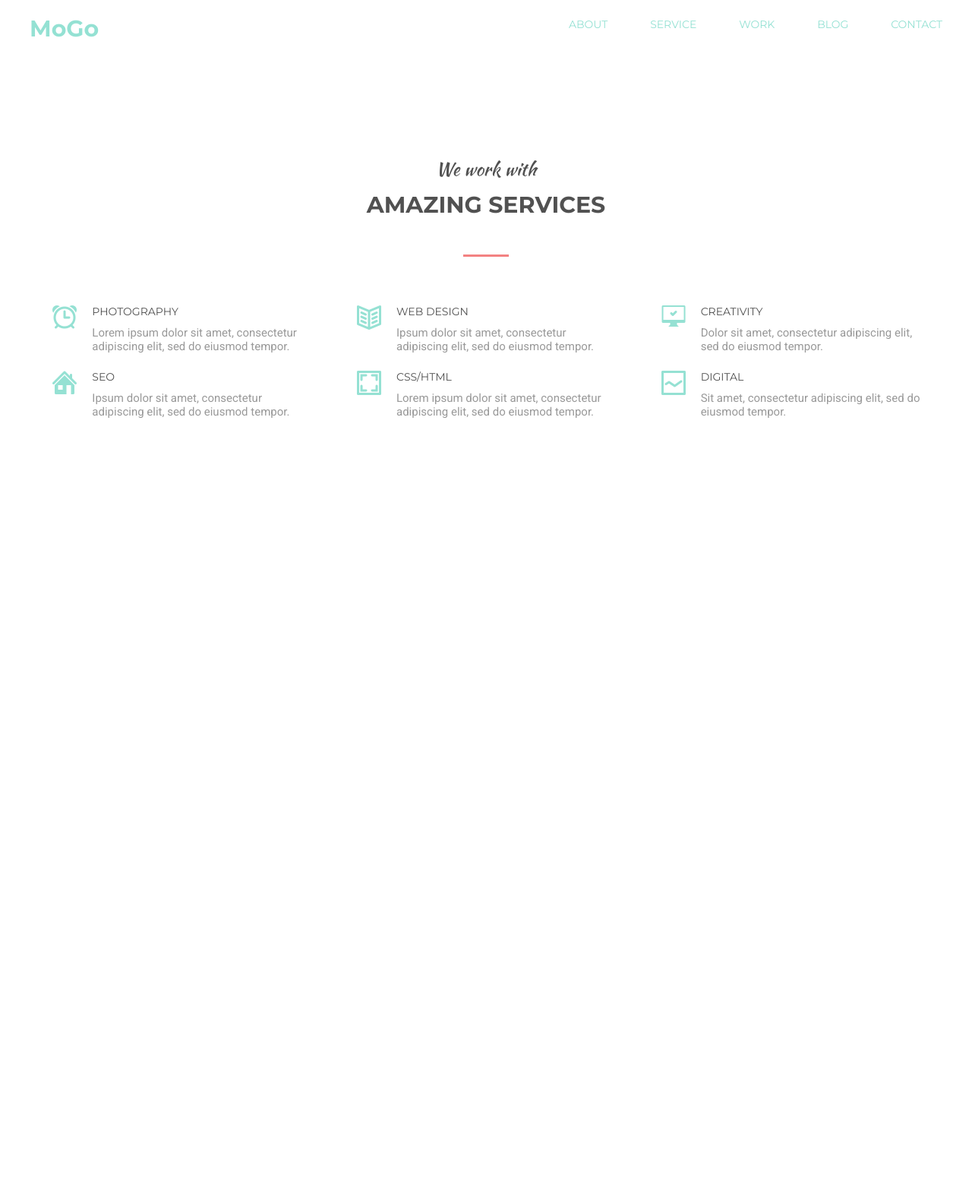
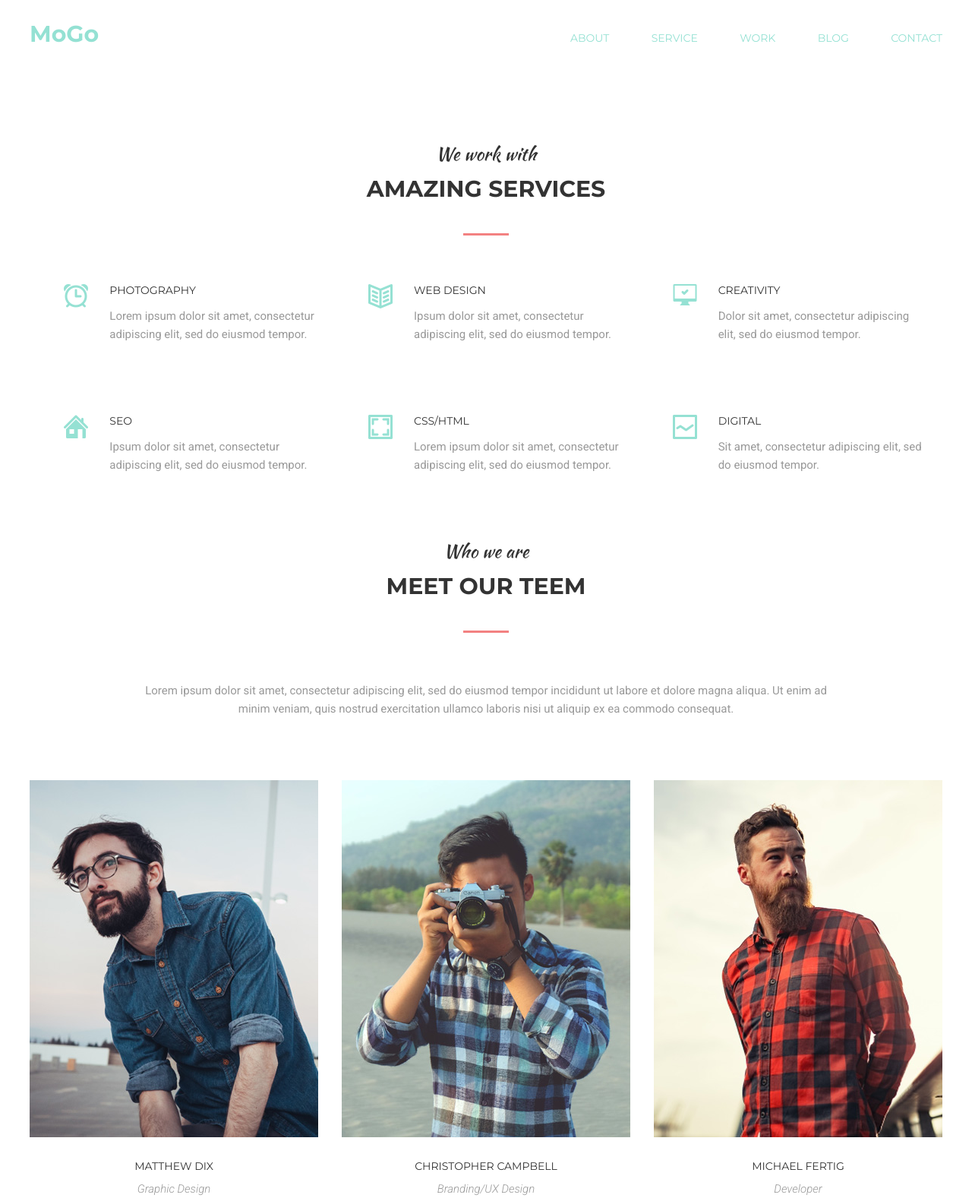
Before and after one commit to VladyslavGit/goit-fe-course, a plain HTML site: page module-6/index.html in a window 1280 px wide. Shown: the whole page at 76% size. Before the commit the page ends 800 px from the top, so only its background shows below. Drawn offline with Linux system fonts and the light colour scheme.

Commit message:
added team section

```diff
--- a/module-6/css/style.css
+++ b/module-6/css/style.css
@@ -34,60 +34,49 @@ img {
 
 .header-nav {
     display: flex;
-    align-items: center;
     justify-content: space-between;
-    min-height: 50px;
+    align-items: baseline;
+    padding-top: 28px;
 }
 
-.header-logo-link {
+.nav-box {
+    display: flex;
+}
+
+.logo {
     text-decoration: none;
     font-size: 30px;
     display: block;
     font-weight: 700;
-    text-transform: capitalize;
     color: rgb(148, 225, 211);
 }
 
 .header-list {
     display: flex;
     justify-content: space-between;
-    width: 492px;
+    width: 490px;
     margin: 0;
     padding: 0;
 }
 
 .header-list-link {
+    font-family: "Montserrat", "Arial", sans-serif;
     text-transform: uppercase;
-    font-weight: 400;
     text-decoration: none;
     font-size: 14px;
     color: rgb(148, 225, 211);
-    text-align: center;
-}
-
-.header-list-link:after {
-    content: '';
-    width: 100%;
-    height: 3px;
-    display: block;
-    margin: 0 auto;
-    margin-top: 10px;
-    background-color: rgb(243, 129, 129);
-    visibility: hidden;
 }
 
 .header-list-link:hover,
-.header-list-link:active {
+.header-list-link:focus {
     color: rgb(243, 129, 129);
-}
-
-.header-list-link:hover:after {
-    visibility: visible;
+    padding-bottom: 10px;
+    border-bottom: 3px solid rgb(243, 129, 129);
 }
 
 .service {
     padding-top: 126px;
-    color: #515151;
+    color: rgb(51, 51, 51);
 }
 
 .service-title {
@@ -96,11 +85,11 @@ img {
     font-weight: 700;
     text-transform: uppercase;
     text-align: center;
-    line-height: 1.7;
+    margin-bottom: 64px;
 }
 
 .service-title::after {
-    content: "";
+    content: '';
     display: block;
     height: 3px;
     width: 60px;
@@ -116,6 +105,7 @@ img {
     text-align: center;
     font-weight: 400;
     text-transform: lowercase;
+    margin-bottom: 16px;
 }
 
 .service-title-span::first-letter {
@@ -123,17 +113,16 @@ img {
 }
 
 .service-list {
-    padding-top: 64px;
     display: flex;
     justify-content: space-around;
-    align-content: space-between;
-    min-height: 150px;
     flex-wrap: wrap;
 }
 
 .service-list-item {
-    width: 352px;
-    position: relative;
+    width: 354px;
+    padding-left: 82px;
+    background-repeat: no-repeat;
+    background-position-x: 22px;
 }
 
 .service-list-item::before {
@@ -147,50 +136,180 @@ img {
     left: 6px;
 }
 
-.service-list-item:first-child::before {
+.service-list-item:first-child {
     background-image: url("../icons/icon1.png");
 }
-.service-list-item:nth-child(2)::before {
+
+.service-list-item:nth-child(2) {
     background-image: url("../icons/icon2.png");
 }
-.service-list-item:nth-child(3)::before{
+
+.service-list-item:nth-child(3) {
     background-image: url("../icons/icon3.png");
 }
-.service-list-item:nth-child(4)::before {
+
+.service-list-item:nth-child(4) {
     background-image: url("../icons/icon4.png");
 }
-.service-list-item:nth-child(5)::before{
+
+.service-list-item:nth-child(5) {
     background-image: url("../icons/icon5.png");
 }
-.service-list-item:last-child::before {
+
+.service-list-item:last-child {
     background-image: url("../icons/icon6.png");
 }
 
- /* .service-list-item:nth-child(n+3){
-    padding-top: 90px;
-}   */
-
-.service-item-description {
-    width: 300px;
-    position: absolute;
-    right: 0;
-    padding-left: 6px;
+.service-list-item:nth-child(-n + 3) {
+    margin-bottom: 94px;
 }
 
 .service-item-title {
     font-size: 14px;
-    font-family: "Montserrat", "Arial", sans-serif;
+    font-family: 'Montserrat', 'Arial', sans-serif;
     text-transform: uppercase;
     font-weight: 400;
+    margin-bottom: 14px;
 }
+
 .service-item-paragraf {
     font-size: 15px;
     font-family: 'Roboto', sans-serif;
     color: rgb(153, 153, 153);
-    padding-top: 12px;
-
+    line-height: 24px;
 }
 
+.team {
+    padding-top: 88px;
+    color: rgb(51, 51, 51);
+}
+
+.service-title-description {
+    font-family: 'Roboto', 'Arial', sans-serif;
+    font-size: 15px;
+    font-weight: 400;
+    line-height: 24px;
+    color: rgb(153, 153, 153);
+    text-align: center;
+    margin: 0px auto;
+    width: 940px;
+    max-height: 40px;
+    margin-bottom: 90px;
+}
+
+.team-list {
+    list-style: none;
+    display: flex;
+    justify-content: space-between;
+}
+
+.name,
+.position {
+    display: block;
+    text-align: center;
+}
+
+.overlay-container {
+    display: flex;
+    justify-content: center;
+    align-items: center;
+    position: relative;
+}
+
+.overlay {
+    position: absolute;
+    width: 100%;
+    height: 100%;
+    display: flex;
+    justify-content: center;
+    align-items: center;
+    background-image: linear-gradient(to top,
+            rgba(252, 227, 138, 0.9) 0%,
+            rgba(243, 129, 129, 0.9) 100%);
+    opacity: 0;
+    visibility: hidden;
+}
+
+.socials-list {
+    list-style: none;
+    display: flex;
+    justify-content: center;
+}
+
+.social-list-item {
+    width: 56px;
+    height: 56px;
+    background-color: rgb(252, 227, 138);
+    background-repeat: no-repeat;
+    background-position: center;
+}
+
+.social-list-item:nth-child(1) {
+    background-image: url(../icons/facebook.png);
+}
+
+.social-list-item:nth-child(2) {
+    background-image: url(../icons/twitter.png);
+}
+
+.social-list-item:nth-child(3) {
+    background-image: url(../icons/pinterest.png);
+}
+
+.social-list-item:nth-child(4) {
+    background-image: url(../icons/instagram.png);
+}
+
+.social-list-item:not(:last-child) {
+    margin-right: 1px;
+}
+
+.name {
+    font-family: 'Montserrat', sans-serif;
+    font-size: 14px;
+    color: rgb(51, 51, 51);
+    text-transform: uppercase;
+    margin-bottom: 10px;
+}
+
+.position {
+    font-family: "Roboto", sans-serif;
+    font-size: 15px;
+    line-height: 24px;
+    font-weight: 300;
+    font-style: italic;
+    color: rgb(153, 153, 153);
+    text-transform: capitalize;
+}
+
+.social-list-item:hover {
+    background-color: rgb(149, 225, 211);
+    cursor: pointer;
+}
+
+.team-list li:hover .overlay-container {
+    transform: translate(-10px, -10px);
+    box-shadow: 10px 10px 0 0 rgb(149, 225, 211);
+}
+
+.team-list li:hover .overlay {
+    opacity: 1;
+    visibility: visible;
+}
+
+.social-list-item,
+.overlay-container,
+.overlay {
+    transition: 0.2s linear;
+}
+
+.overlay-container {
+    margin-bottom: 30px;
+}
+
+.team-section {
+    padding-bottom: 78px;
+}
 
 .visually-hidden:not(:focus):not(:active),
 input[type="checkbox"].visually-hidden,
--- a/module-6/index.html
+++ b/module-6/index.html
@@ -5,7 +5,7 @@
     <meta charset="UTF-8">
     <meta name="viewport" content="width=device-width, initial-scale=1.0">
     <meta http-equiv="X-UA-Compatible" content="ie=edge">
-    <title>Module 6</title>
+    <title>Home work № 6</title>
     <link rel="stylesheet" href="./css/normalize.css">
     <link rel="stylesheet" href="./css/style.css">
     <link href="https://fonts.googleapis.com/css?family=Kaushan+Script&display=swap" rel="stylesheet">
@@ -14,12 +14,10 @@
 </head>
 
 <body>
-    <header class="header">
-        <div class="header container">
-            <nav class="header-nav">
-                <h1 class="header-logo">
-                    <a href="#" class="header-logo-link">MoGo</a>
-                </h1>
+    <header>
+        <nav class="header-nav container">
+            <a href="#" class="logo">MoGo</a>
+            <div class="nav-box">
                 <ul class="header-list">
                     <li class="header-list-item">
                         <a href="#" class="header-list-link">about</a>
@@ -37,57 +35,134 @@
                         <a href="#" class="header-list-link">contact </a>
                     </li>
                 </ul>
+            </div>
         </nav>
-        </div>
     </header>
     <!-- SECTION SERVICES -->
     <main>
         <h1 class="visually-hidden">amazing services from mogo</h1>
-        <section class="service">
-            <div class="container">
-
+        <section class="service container">
             <h2 class="service-title"><span class="service-title-span">We work with</span>amazing services</h2>
-
             <ul class="service-list">
                 <li class="service-list-item">
-                        <div class="service-item-description">
                     <h3 class="service-item-title">photography</h3>
-                            <p class="service-item-paragraf">Lorem ipsum dolor sit amet, consectetur adipiscing elit, sed do eiusmod tempor.
+                    <p class="service-item-paragraf">Lorem ipsum dolor sit amet, consectetur adipiscing elit,
+                        sed do eiusmod tempor.
                     </p>
+                </li>
+                <li class="service-list-item">
+                    <h3 class="service-item-title">web design</h3>
+                    <p class="service-item-paragraf">Ipsum dolor sit amet, consectetur adipiscing elit, sed do
+                        eiusmod tempor.</p>
+                </li>
+                <li class="service-list-item">
+                    <h3 class="service-item-title">creativity</h3>
+                    <p class="service-item-paragraf">Dolor sit amet, consectetur adipiscing elit, sed do eiusmod
+                        tempor.</p>
+                </li>
+                <li class="service-list-item">
+                    <h3 class="service-item-title">seo</h3>
+                    <p class="service-item-paragraf">Ipsum dolor sit amet, consectetur adipiscing elit, sed do
+                        eiusmod tempor.</p>
+                </li>
+                <li class="service-list-item">
+                    <h3 class="service-item-title">css/html</h3>
+                    <p class="service-item-paragraf">Lorem ipsum dolor sit amet, consectetur adipiscing elit,
+                        sed do eiusmod tempor.
+                    </p>
+                </li>
+                <li class="service-list-item">
+                    <h3 class="service-item-title">digital</h3>
+                    <p class="service-item-paragraf">Sit amet, consectetur adipiscing elit, sed do eiusmod
+                        tempor.</p>
+                </li>
+            </ul>
+        </section>
+        <!-- SECTION TEAM -->
+        <section class="team container">
+            <h2 class="service-title"><span class="service-title-span">Who we are</span>meet our teem</h2>
+            <p class="service-title-description">
+                Lorem ipsum dolor sit amet, consectetur adipiscing elit, sed do
+                eiusmod tempor incididunt ut labore et dolore magna aliqua. Ut enim ad
+                minim veniam, quis nostrud exercitation ullamco laboris nisi ut
+                aliquip ex ea commodo consequat.
+            </p>
+            <ul class="team-list">
+                <li>
+                    <div class="overlay-container">
+                        <img src="./img/team1.jpg" width="380" height="470" alt="team">
+                        <div class="overlay">
+                            <ul class="socials-list">
+                                <li class="social-list-item">
+                                    <a href="#" class="visually-hidden">facebook</a>
+                                </li>
+                                <li class="social-list-item">
+                                    <a href="#" class="visually-hidden">twitter</a>
+                                </li>
+                                <li class="social-list-item">
+                                    <a href="#" class="visually-hidden">pinterest</a>
+                                </li>
+                                <li class="social-list-item">
+                                    <a href="#" class="visually-hidden">instagram</a>
+                                </li>
+                            </ul>
+                        </div>
+                    </div>
+                    <div class="occupation">
+                        <span class="name">Matthew Dix</span><span class="position">Graphic Design</span>
                     </div>
                 </li>
-                    <li class="service-list-item">
-                        <div class="service-item-description">
-                            <h3 class="service-item-title">web design</h3>
-                            <p class="service-item-paragraf">Ipsum dolor sit amet, consectetur adipiscing elit, sed do eiusmod tempor.</p>
+                <li>
+                    <div class="overlay-container">
+                        <img src="./img/team2.jpg" width="380" height="470" alt="team">
+                        <div class="overlay">
+                            <ul class="socials-list">
+                                <li class="social-list-item">
+                                    <a href="#" class="visually-hidden">facebook</a>
+                                </li>
+                                <li class="social-list-item">
+                                    <a href="#" class="visually-hidden">twitter</a>
+                                </li>
+                                <li class="social-list-item">
+                                    <a href="#" class="visually-hidden">pinterest</a>
+                                </li>
+                                <li class="social-list-item">
+                                    <a href="#" class="visually-hidden">instagram</a>
+                                </li>
+                            </ul>
+                        </div>
+                    </div>
+                    <div class="occupation">
+                        <span class="name">Christopher Campbell</span><span class="position">Branding/UX design</span>
                     </div>
                 </li>
-                    <li class="service-list-item">
-                        <div class="service-item-description">
-                            <h3 class="service-item-title">creativity</h3>
-                            <p class="service-item-paragraf">Dolor sit amet, consectetur adipiscing elit, sed do eiusmod tempor.</p>
+                <li>
+                    <div class="overlay-container">
+                        <img src="./img/team3.jpg" width="380" height="470" alt="team">
+                        <div class="overlay">
+                            <ul class="socials-list">
+                                <li class="social-list-item">
+                                    <a href="#" class="visually-hidden">facebook</a>
+                                </li>
+                                <li class="social-list-item">
+                                    <a href="#" class="visually-hidden">twitter</a>
+                                </li>
+                                <li class="social-list-item">
+                                    <a href="#" class="visually-hidden">pinterest</a>
+                                </li>
+                                <li class="social-list-item">
+                                    <a href="#" class="visually-hidden">instagram</a>
+                                </li>
+                            </ul>
                         </div>
-                    </li>
-                    <li class="service-list-item">
-                        <div class="service-item-description">
-                            <h3 class="service-item-title">seo</h3>
-                            <p class="service-item-paragraf">Ipsum dolor sit amet, consectetur adipiscing elit, sed do eiusmod tempor.</p>
                     </div>
-                    </li>
-                    <li class="service-list-item">
-                        <div class="service-item-description">
-                            <h3 class="service-item-title">css/html</h3>
-                            <p class="service-item-paragraf">Lorem ipsum dolor sit amet, consectetur adipiscing elit, sed do eiusmod tempor.
-                            </p>
-                        </div>
-                    </li>
-                    <li class="service-list-item">
-                        <div class="service-item-description">
-                            <h3 class="service-item-title">digital</h3>
-                            <p class="service-item-paragraf">Sit amet, consectetur adipiscing elit, sed do eiusmod tempor.</p>
+                    <div class="occupation">
+                        <span class="name">Michael Fertig</span><span class="position">Developer</span>
                     </div>
                 </li>
             </ul>
+        </section>
+    </main>
+</body>
 
-            </div>
-        </section>
+</html>
```
Also changed, not shown: module-6/icons/facebook.png (added), module-6/icons/instagram.png (added), module-6/icons/pinterest.png (added), module-6/icons/twitter.png (added), module-6/img/team1.jpg (added), module-6/img/team2.jpg (added), module-6/img/team3.jpg (added). Lines whose indentation alone changed are shown as unchanged.
